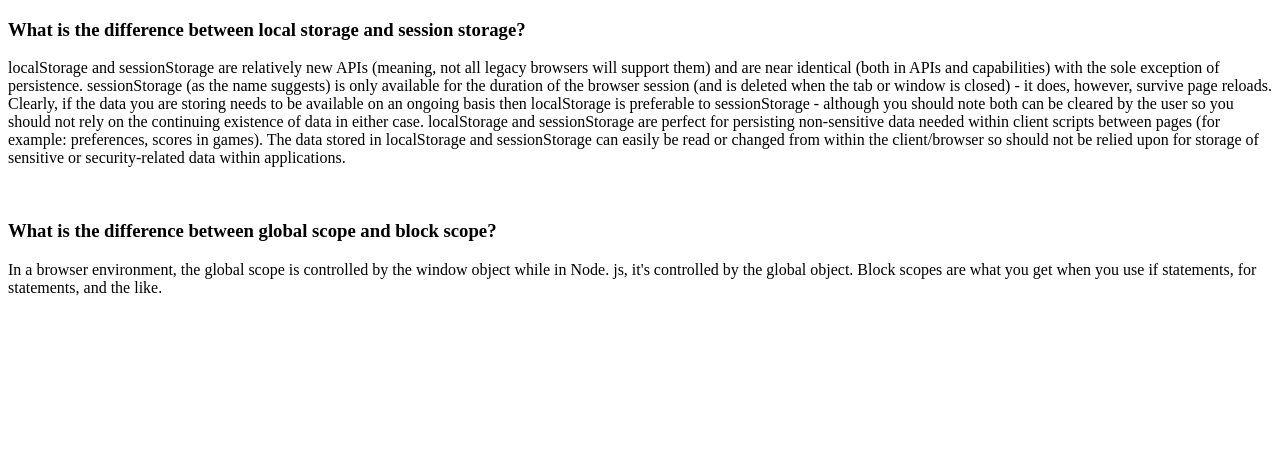
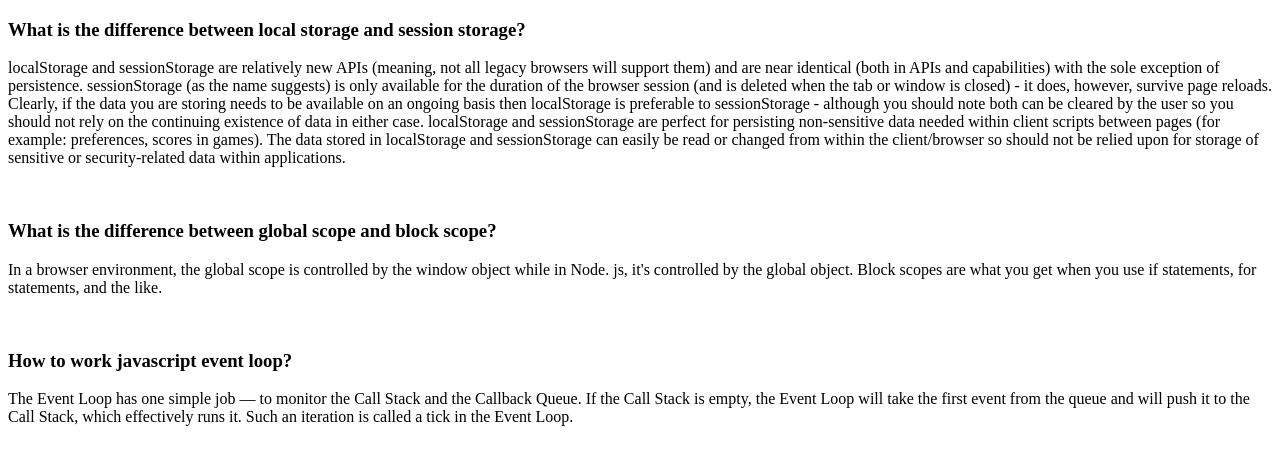
Before and after one commit to khanjubayer93/type-monster-debug-assignment, a plain HTML site: page blog.html in a window 1280 px wide. Drawn offline with Linux system fonts and the light colour scheme.

Commit message:
event loop done

```diff
--- a/blog.html
+++ b/blog.html
@@ -38,7 +38,16 @@
         <p>In a browser environment, the global scope is controlled by the window object while in Node. js, it's
             controlled by the
             global object. Block scopes are what you get when you use if statements, for statements, and the like.</p>
+    </div><br>
+    <div>
+        <h3>How to work javascript event loop?</h3>
+        <p>The Event Loop has one simple job — to monitor the Call Stack and the Callback Queue. If the Call Stack is
+            empty, the
+            Event Loop will take the first event from the queue and will push it to the Call Stack, which effectively
+            runs it. Such
+            an iteration is called a tick in the Event Loop.</p>
     </div>
+
 
 
 </body>
```
